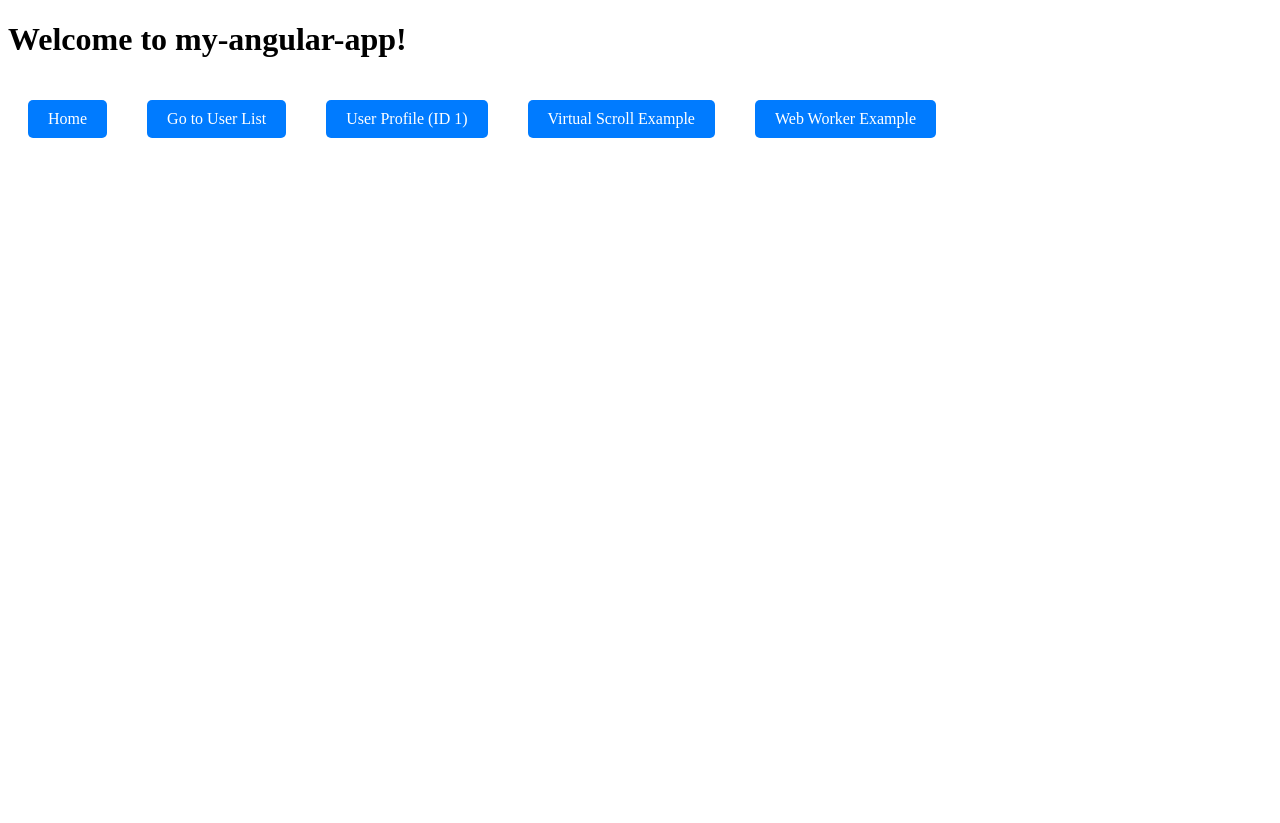
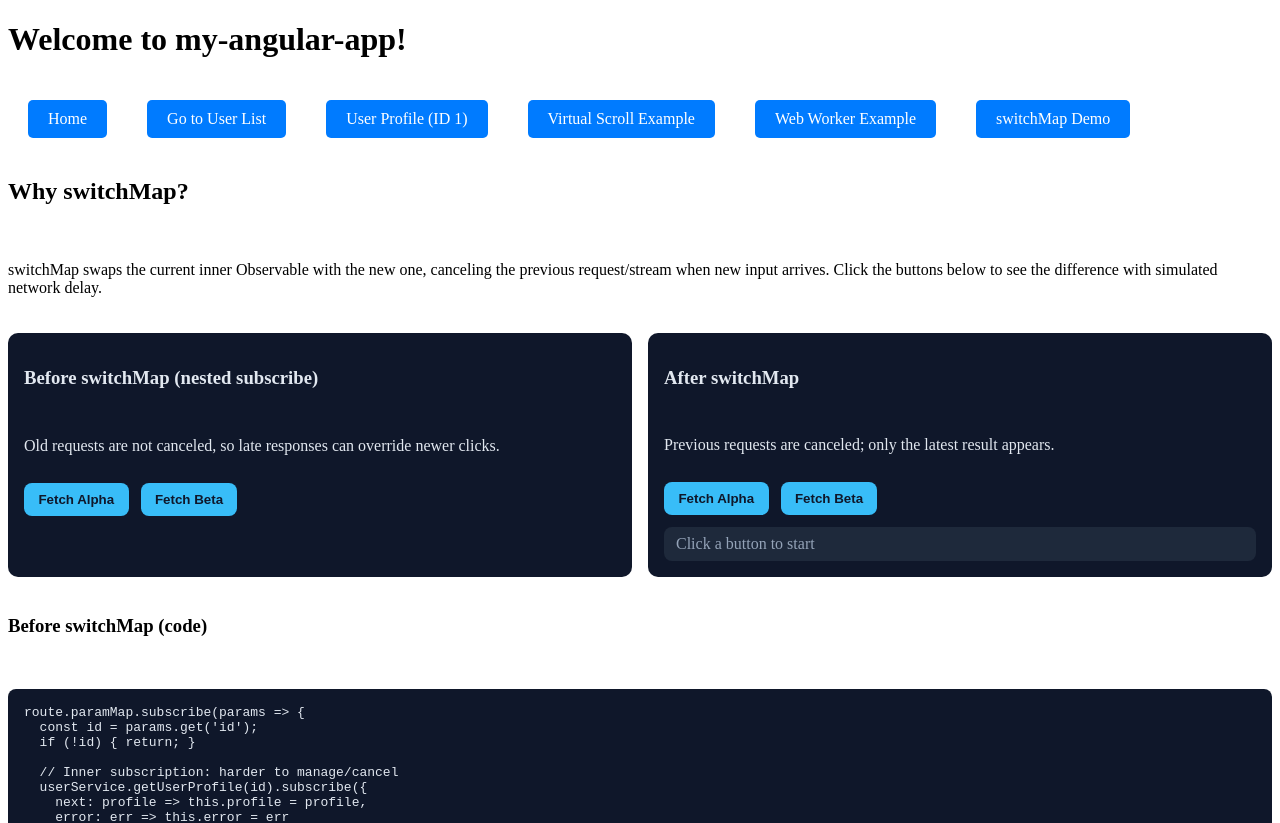
Before and after one commit to rohansolse/2025-angular-interview, an Angular app: page /switch-map-demo in a window 1280 px wide. Before the commit this address led to /. Shown: the top 823 px of the page. Before the commit the page ends 800 px from the top, so only its background shows below. Built offline with nearby package versions, Linux system fonts and the light colour scheme.

Commit message:
switch map

```diff
--- a/src/app/app.component.html
+++ b/src/app/app.component.html
@@ -6,6 +6,7 @@
     <a routerLink="/users/1" class="button">User Profile (ID 1)</a>
     <a routerLink="/virtual-scroll" class="button">Virtual Scroll Example</a>
     <a routerLink="/worker-demo" class="button">Web Worker Example</a>
+    <a routerLink="/switch-map-demo" class="button">switchMap Demo</a>
   </nav>
 </header>
 
--- a/src/app/app.routes.ts
+++ b/src/app/app.routes.ts
@@ -4,6 +4,7 @@ import { HomeComponent } from './components/home/home.component';
 import { UserProfileComponent } from './components/user-profile/user-profile.component';
 import { VirtualScrollListComponent } from './components/virtual-scroll-list/virtual-scroll-list.component';
 import { WorkerDemoComponent } from './components/worker-demo/worker-demo.component';
+import { SwitchMapDemoComponent } from './components/switch-map-demo/switch-map-demo.component';
 
 export const routes: Routes = [
   { path: '', pathMatch: 'full', redirectTo: 'home' },
@@ -24,4 +25,8 @@ export const routes: Routes = [
     path: 'worker-demo',
     component: WorkerDemoComponent,
   },
+  {
+    path: 'switch-map-demo',
+    component: SwitchMapDemoComponent,
+  },
 ];
--- /dev/null
+++ b/src/app/components/switch-map-demo/switch-map-demo.component.css
@@ -0,0 +1,61 @@
+.demo {
+  display: grid;
+  gap: 1.25rem;
+}
+
+.columns {
+  display: grid;
+  gap: 1rem;
+  grid-template-columns: repeat(auto-fit, minmax(260px, 1fr));
+}
+
+.card {
+  background: #0f172a;
+  color: #e2e8f0;
+  padding: 1rem;
+  border-radius: 10px;
+  display: grid;
+  gap: 0.75rem;
+}
+
+.actions {
+  display: flex;
+  gap: 0.75rem;
+  flex-wrap: wrap;
+}
+
+button {
+  border: none;
+  padding: 0.55rem 0.9rem;
+  border-radius: 8px;
+  background: #38bdf8;
+  color: #0f172a;
+  font-weight: 600;
+  cursor: pointer;
+}
+
+button:hover {
+  background: #22d3ee;
+}
+
+.result {
+  padding: 0.5rem 0.75rem;
+  background: #1e293b;
+  border-radius: 8px;
+}
+
+.muted {
+  color: #94a3b8;
+}
+
+pre {
+  background: #0f172a;
+  color: #e2e8f0;
+  padding: 1rem;
+  border-radius: 8px;
+  overflow: auto;
+}
+
+code {
+  white-space: pre-wrap;
+}
--- /dev/null
+++ b/src/app/components/switch-map-demo/switch-map-demo.component.html
@@ -0,0 +1,44 @@
+<section class="demo">
+  <h2>Why switchMap?</h2>
+  <p>
+    switchMap swaps the current inner Observable with the new one, canceling the previous request/stream when new input arrives.
+    Click the buttons below to see the difference with simulated network delay.
+  </p>
+
+  <div class="columns">
+    <div class="card">
+      <h3>Before switchMap (nested subscribe)</h3>
+      <p>Old requests are not canceled, so late responses can override newer clicks.</p>
+      <div class="actions">
+        <button (click)="beforeFetch('Alpha')">Fetch Alpha</button>
+        <button (click)="beforeFetch('Beta')">Fetch Beta</button>
+      </div>
+      <ul>
+        <li *ngFor="let entry of beforeResults">{{ entry }}</li>
+      </ul>
+    </div>
+
+    <div class="card">
+      <h3>After switchMap</h3>
+      <p>Previous requests are canceled; only the latest result appears.</p>
+      <div class="actions">
+        <button (click)="afterSearch('Alpha')">Fetch Alpha</button>
+        <button (click)="afterSearch('Beta')">Fetch Beta</button>
+      </div>
+      <div class="result" *ngIf="afterResult$ | async as result; else waiting">
+        {{ result }}
+      </div>
+      <ng-template #waiting>
+        <div class="result muted">Click a button to start</div>
+      </ng-template>
+    </div>
+  </div>
+
+  <h3>Before switchMap (code)</h3>
+  <pre><code>{{ beforeSnippet }}</code></pre>
+  <p>Problems: nested subscriptions, manual cleanup, old requests can still emit if a new route param arrives.</p>
+
+  <h3>After switchMap (code)</h3>
+  <pre><code>{{ afterSnippet }}</code></pre>
+  <p>Benefits: flat stream, automatic cancellation of prior requests, easier error handling, and works nicely with async pipe.</p>
+</section>
--- /dev/null
+++ b/src/app/components/switch-map-demo/switch-map-demo.component.ts
@@ -0,0 +1,74 @@
+import { Component, OnDestroy } from '@angular/core';
+import { CommonModule } from '@angular/common';
+import { Subject, Subscription, Observable, timer } from 'rxjs';
+import { map, switchMap, tap, shareReplay } from 'rxjs/operators';
+
+@Component({
+  selector: 'app-switch-map-demo',
+  standalone: true,
+  imports: [CommonModule],
+  templateUrl: './switch-map-demo.component.html',
+  styleUrls: ['./switch-map-demo.component.css'],
+})
+export class SwitchMapDemoComponent implements OnDestroy {
+  private beforeSubs = new Subscription();
+  private afterTerm$ = new Subject<string>();
+
+  beforeResults: string[] = [];
+  afterResult$: Observable<string> = this.afterTerm$.pipe(
+    tap((term) => (this.afterResultsInfo = `Latest click: ${term}`)),
+    switchMap((term) => this.mockRequest(term)),
+    tap((response) => (this.afterResultsInfo = `Completed: ${response}`)),
+    shareReplay(1)
+  );
+
+  afterResultsInfo = 'Idle';
+
+  readonly beforeSnippet = `route.paramMap.subscribe(params => {
+  const id = params.get('id');
+  if (!id) { return; }
+
+  // Inner subscription: harder to manage/cancel
+  userService.getUserProfile(id).subscribe({
+    next: profile => this.profile = profile,
+    error: err => this.error = err
+  });
+});
+`;
+
+  readonly afterSnippet = `userProfile$ = route.paramMap.pipe(
+  switchMap(params => {
+    const id = params.get('id');
+    if (!id) { return EMPTY; }
+    return userService.getUserProfile(id);
+  }),
+  shareReplay(1) // optional: cache last value
+); // async pipe handles subscribe/unsubscribe
+`;
+
+  beforeFetch(term: string): void {
+    const sub = this.mockRequest(term).subscribe((result) => {
+      this.beforeResults = [
+        `${new Date().toLocaleTimeString()}: ${result}`,
+        ...this.beforeResults,
+      ].slice(0, 6);
+    });
+    this.beforeSubs.add(sub);
+  }
+
+  afterSearch(term: string): void {
+    this.afterTerm$.next(term);
+  }
+
+  private mockRequest(term: string): Observable<string> {
+    const delayMs = 700 + Math.floor(Math.random() * 1000);
+    return timer(delayMs).pipe(
+      map(() => `${term} resolved after ${delayMs}ms`)
+    );
+  }
+
+  ngOnDestroy(): void {
+    this.beforeSubs.unsubscribe();
+    this.afterTerm$.complete();
+  }
+}
```
